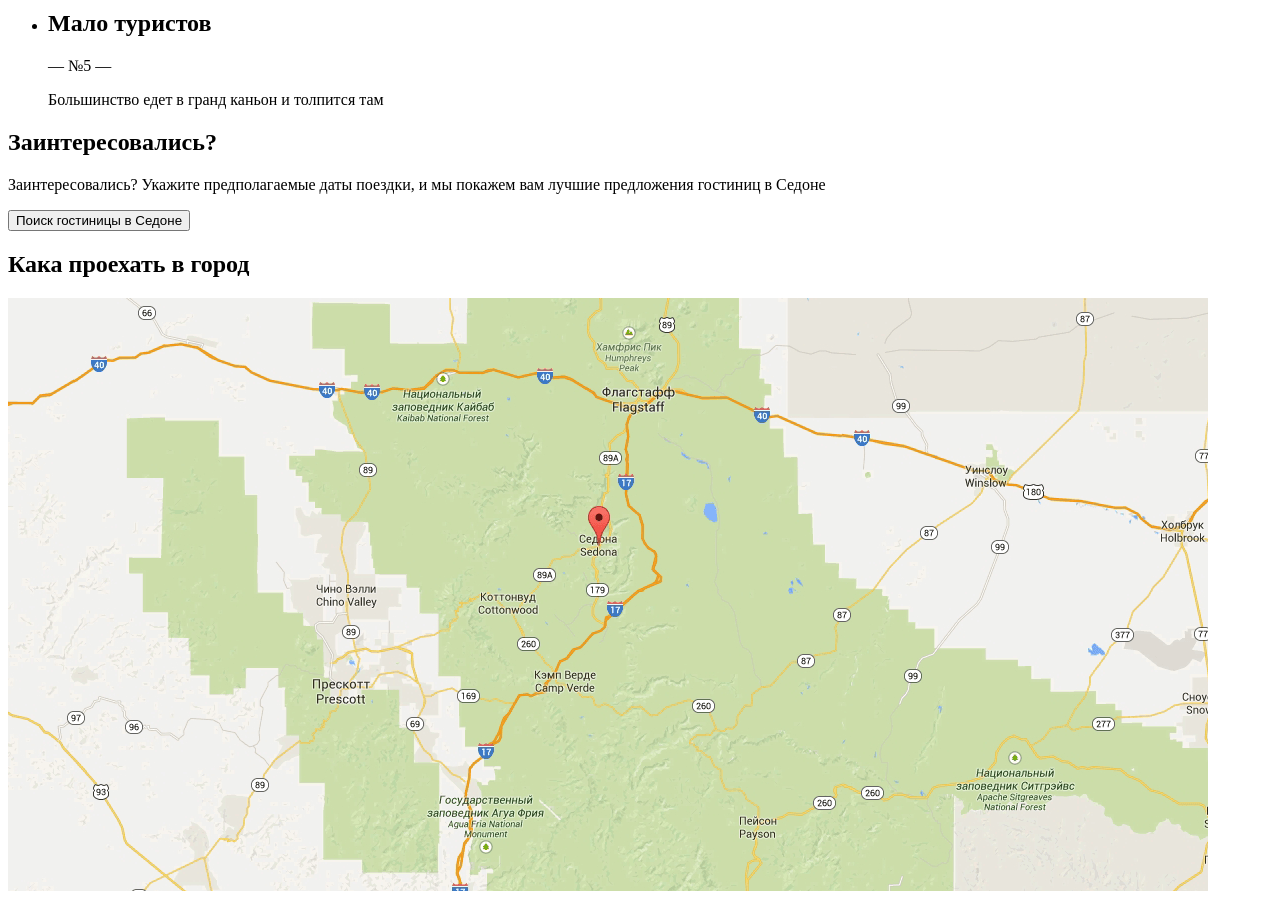
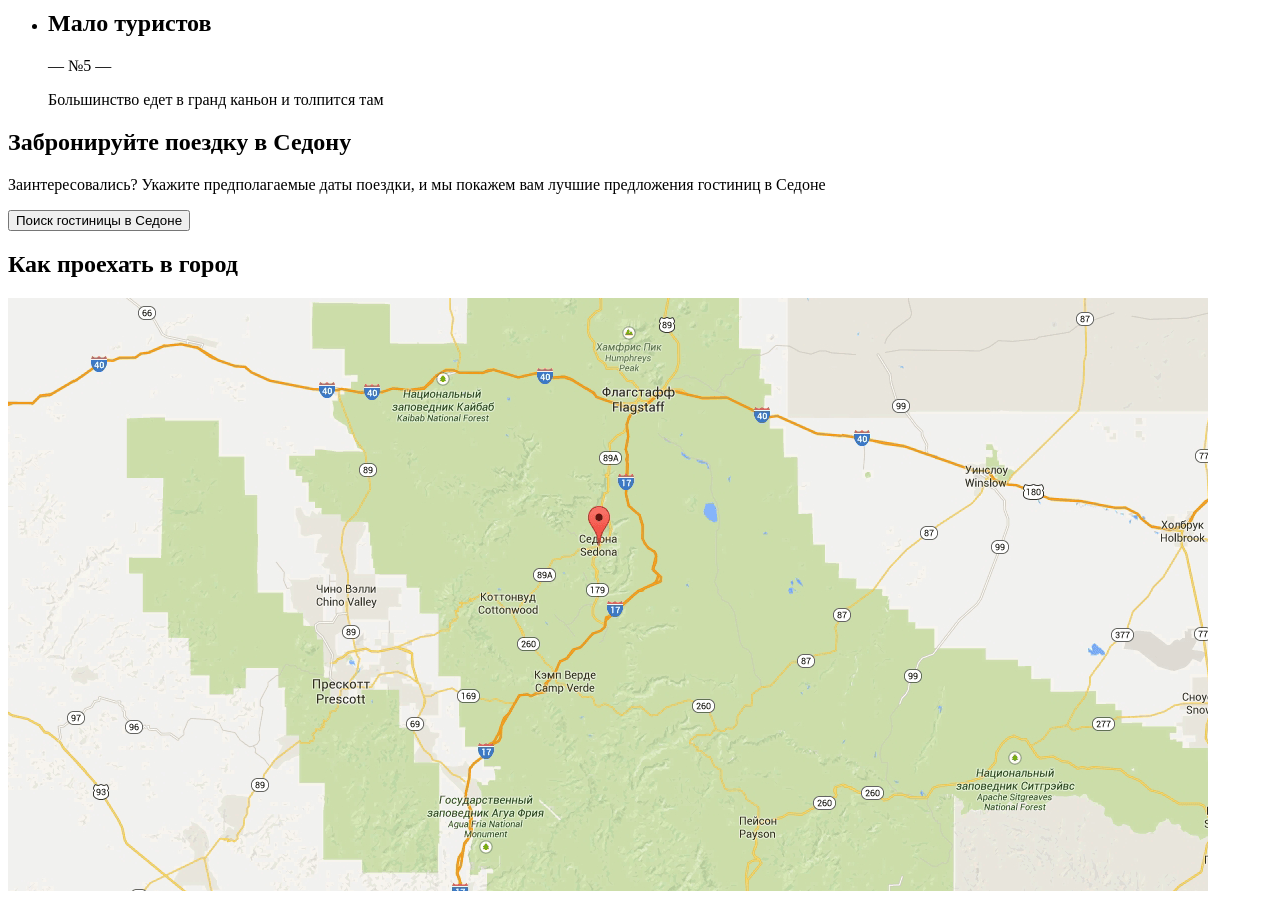
Before and after one commit to cyborg-t1000/sedona, a plain HTML site: page index.html in a window 1280 px wide. Shown: the part 1480-2388 px from the top of the page. Drawn offline with Linux system fonts and the light colour scheme.

Commit message:
Картинки-2

```diff
--- a/index.html
+++ b/index.html
@@ -83,14 +83,14 @@
     </section>
 
     <section>
-      <h2>Заинтересовались?</h2>
+      <h2>Забронируйте поездку в Седону</h2>
       <p>Заинтересовались? Укажите предполагаемые даты поездки, и мы покажем вам лучшие предложения гостиниц в Седоне
       </p>
       <button type="button">Поиск гостиницы в Седоне</button>
     </section>
 
     <section>
-      <h2>Кака проехать в город</h2>
+      <h2>Как проехать в город</h2>
       <img src="img/map.png" width="1200" height="593" alt="Карта проезда">
     </section>
   </main>
```
Also changed, not shown: hotels.html (+0 -2 lines).
